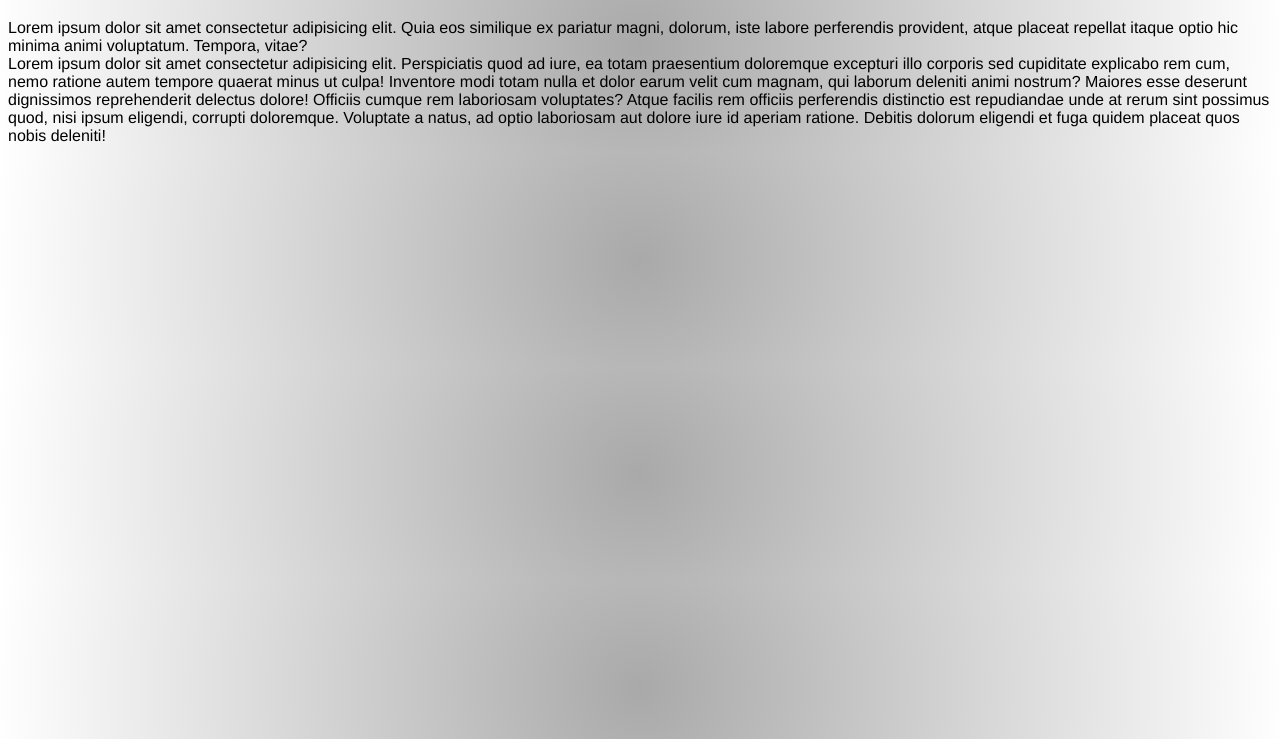
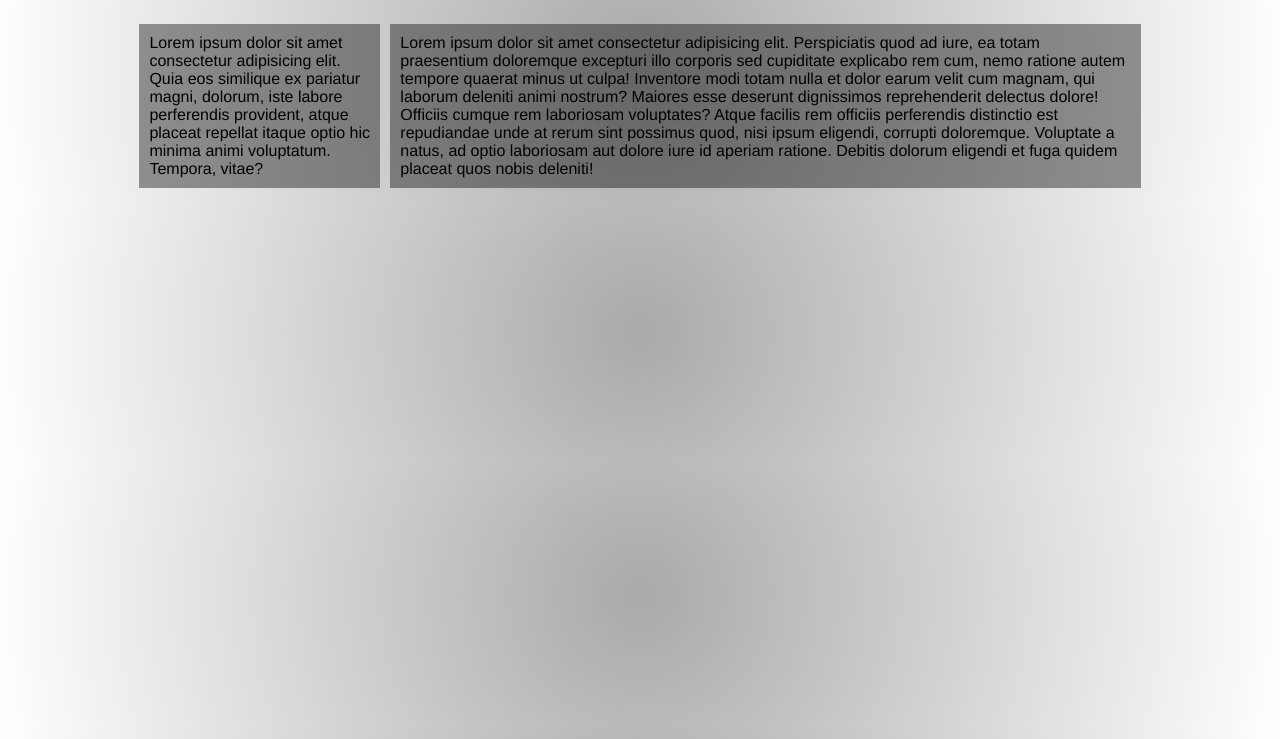
Before and after one commit to Jayggo/proyecto-uno, a plain HTML site: page index.html in a window 1280 px wide. Shown: the part 61-800 px from the top of the page. Drawn offline with Linux system fonts and the light colour scheme.

Commit message:
estiliza div's con d-flex y bg

```diff
--- a/index.html
+++ b/index.html
@@ -12,11 +12,11 @@
         <h1>GitHub</h1>
     </header>
 
-    <main>
-    <div>
+    <main class = "main-container">
+    <div class = "sub-container">
         Lorem ipsum dolor sit amet consectetur adipisicing elit. Quia eos similique ex pariatur magni, dolorum, iste labore perferendis provident, atque placeat repellat itaque optio hic minima animi voluptatum. Tempora, vitae?
     </div>
-    <div>
+    <div class = "sub-container">
         Lorem ipsum dolor sit amet consectetur adipisicing elit. Perspiciatis quod ad iure, ea totam praesentium doloremque excepturi illo corporis sed cupiditate explicabo rem cum, nemo ratione autem tempore quaerat minus ut culpa! Inventore modi totam nulla et dolor earum velit cum magnam, qui laborum deleniti animi nostrum? Maiores esse deserunt dignissimos reprehenderit delectus dolore! Officiis cumque rem laboriosam voluptates? Atque facilis rem officiis perferendis distinctio est repudiandae unde at rerum sint possimus quod, nisi ipsum eligendi, corrupti doloremque. Voluptate a natus, ad optio laboriosam aut dolore iure id aperiam ratione. Debitis dolorum eligendi et fuga quidem placeat quos nobis deleniti!
     </div>
 </main>
--- a/styles.css
+++ b/styles.css
@@ -3,3 +3,17 @@ body{
     font-family: Helvetica;
     background: radial-gradient(circle, darkgrey, #fff);
 }
+
+.main-container{
+
+    width: 80%;
+    margin: auto;
+    display: flex;
+}
+
+.sub-container{
+
+    background: rgba(0,0,0,0.4);
+    margin: 5px;
+    padding: 10px;
+}
```
